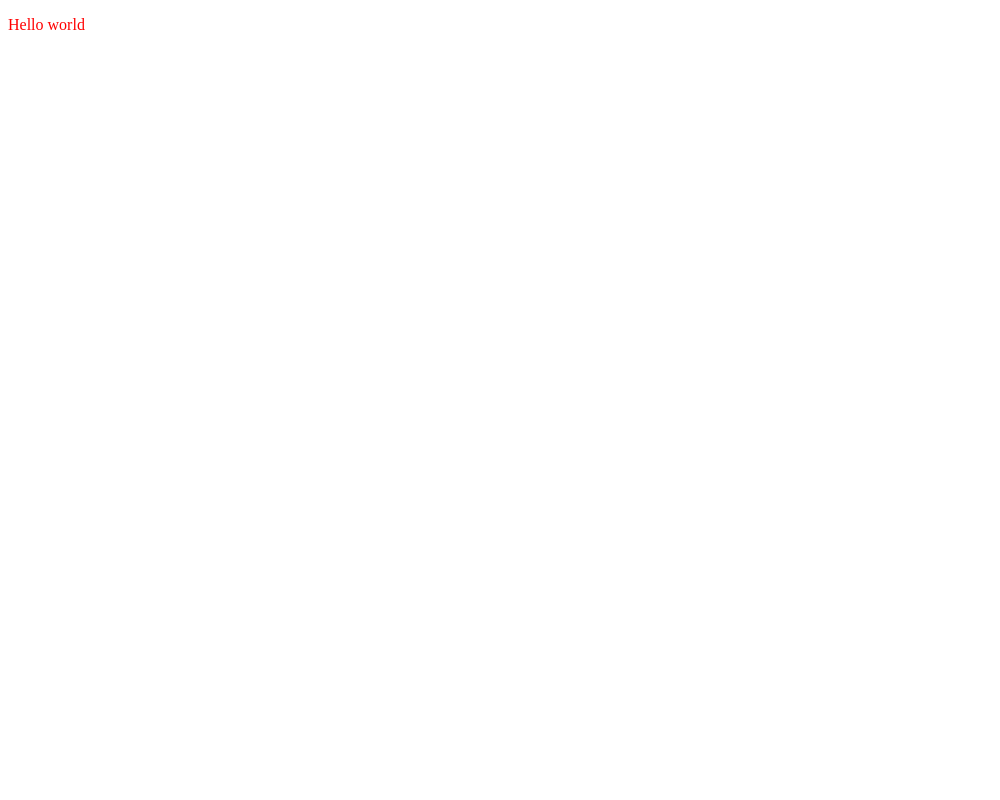
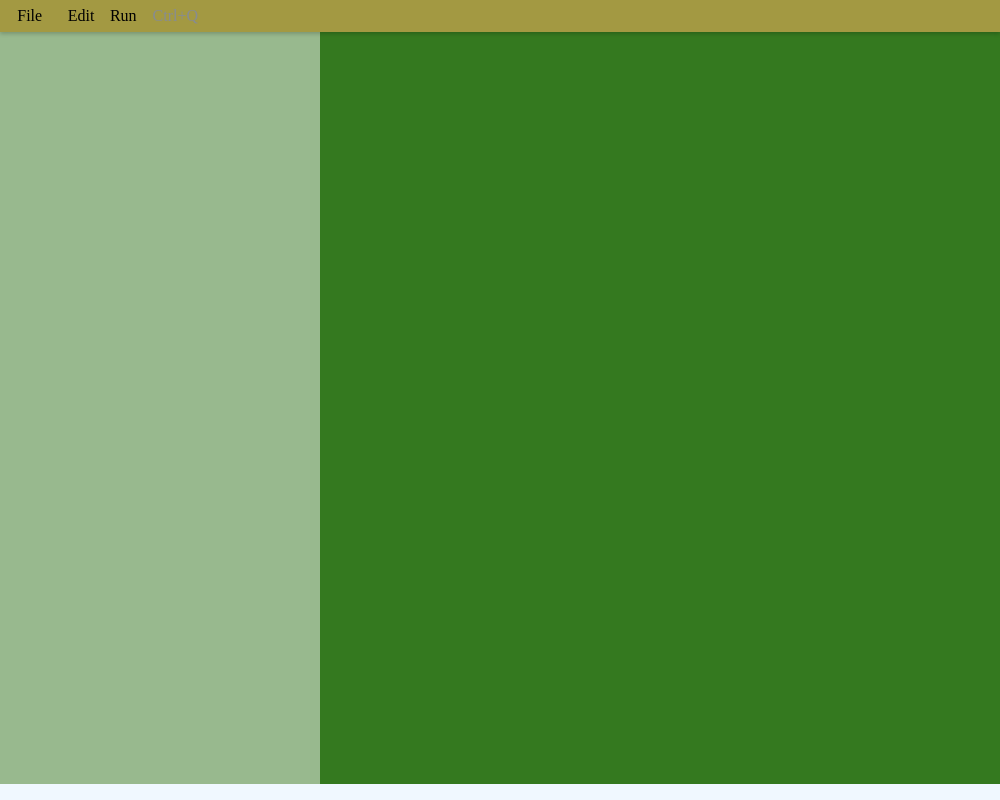
Before and after one commit to jon-tj/Typescript-Testing, an Electron app: page CactusJS init/public/index.html in a window 1000 px wide. Drawn offline with Linux system fonts and the light colour scheme.

Commit message:
added navbar and stuff

```diff
--- a/CactusJS init/public/index.html
+++ b/CactusJS init/public/index.html
@@ -4,11 +4,33 @@
     <meta charset="UTF-8">
     <meta http-equiv="X-UA-Compatible" content="IE=edge">
     <meta name="viewport" content="width=device-width, initial-scale=1.0">
-    <link rel="stylesheet" href="style.css">
+    <link rel="stylesheet" href="styles/style.css">
+    <link rel="stylesheet" href="styles/themes/vanilla.css">
     <meta http-equiv="Content-Security-Policy" content="script-src 'self'">
 </head>
+<body>
+    <section id="navbar">
+    </section>
+    <section id="main-env">
+        <aside id="explorer">
+
+        </aside>
+        <aside id="content">
+            <section id="editor">
+                <aside id="view_0" class="view">
+                    <canvas id="editor-bg-canvas"></canvas>
+                    <!--<img src="../public/img/cactus.png" alt="Cactus JS">-->
+                </aside>
+            </section>
+            <section id="terminal">
+
+            </section>
+        </aside>
+    </section>
+</body>
+<script src="../dist/text-editor.js"></script>
 <script src="../dist/main.js"></script>
-<body>
-    <p>Hello world</p>
-</body>
+<script src="../dist/navbar-builder.js"></script>
+<script src="../dist/run-snippets.js"></script>
+<script src="../dist/terminal.js"></script>
 </html>
--- a/CactusJS init/public/style.css
+++ /dev/null
@@ -1 +0,0 @@
-p{color:red}
--- /dev/null
+++ b/CactusJS init/public/styles/style.css
@@ -0,0 +1,69 @@
+body{margin:0}
+
+/* Panes */
+#content{
+    position: absolute;
+    top:2em; left:0; right:0; bottom:0;
+    background-color: rgb(152, 185, 142);
+}
+#editor{
+    position: absolute;
+    top:0; left:20em; right:0; bottom:1em;
+    background-color: rgb(52, 121, 31);
+}
+#terminal{
+    position: absolute;
+    left:0; right:0; bottom:0;
+    height:1em;
+    background-color: aliceblue;
+    z-index: 9;
+}
+
+/* Navbar */
+.navbar.horizontal>li{
+    display: inline-block;
+    padding: 0.2em;
+    border-radius: 4px;
+    cursor: pointer;
+    min-width: 45px;
+    text-align: center;
+}
+li:hover{background-color: var(--navbar-vertical-bg-hover);}
+li.navbar:hover{background-color: var(--navbar-bg-hover);}
+
+#navbar{
+    position: absolute;
+    top: 0; left: 0; right:0;
+    height:2em;
+    background-color: var(--navbar-bg);
+    z-index: 10;
+    box-shadow: 0 2px 4px rgba(0,0,0,0.2);
+}
+.navbar.horizontal{margin:4px;}
+.navbar{
+    list-style: none;
+    margin:0;
+    padding:0;
+}
+.navbar.vertical{
+    position: absolute;
+    background-color: var(--navbar-vertical-bg);
+    color:var(--navbar-vertical-primary);
+    border-radius: 4px;
+    border: 1px solid var(--navbar-vertical-secondary);
+    overflow: hidden;
+    box-shadow: 0 2px 4px rgba(0,0,0,0.3);
+}
+.navbar.vertical>li{
+    text-align: left;
+    padding: 0.2em;
+    padding-right: 1em;
+    padding-left: 1em;
+}
+.hidden{display: none;}
+.show{display: block;}
+li>span{
+    color:var(--navbar-vertical-secondary);
+    float: right;
+    margin-left: 1em;
+}
--- /dev/null
+++ b/CactusJS init/public/styles/themes/vanilla.css
@@ -0,0 +1,12 @@
+:root{
+    --navbar-bg: #a39942;
+    --navbar-bg-hover: #d8cb5a;
+    --sidebar-bg: #ffed47;
+    --editor-bg: #27303b;
+    --editor-bg-light: #394655;
+
+    --navbar-vertical-bg: #394655;
+    --navbar-vertical-bg-hover: #4f5f70;
+    --navbar-vertical-primary: #c6cacf;
+    --navbar-vertical-secondary: #878c92;
+}
--- a/CactusJS init/src/main.ts
+++ b/CactusJS init/src/main.ts
@@ -1,3 +1,2 @@
-//? just a simple example
-
-console.log("hi ;)")
+const editorBgCanvas=document.getElementById('editor-bg-canvas') as HTMLCanvasElement
+const editor=new Editor(editorBgCanvas)
--- /dev/null
+++ b/CactusJS init/src/navbar-builder.ts
@@ -0,0 +1,108 @@
+// VVV edit this to make new menu items ;))
+const menuTree={
+    'File':{
+        'New|Ctrl+N':()=>console.log('new'),
+        'Open|Ctrl+O':()=>console.log('open'),
+        'Save|Ctrl+S':()=>console.log('save')
+    },
+    'Edit':{
+        'Undo|Ctrl+Z':editor.undo,
+        'Redo|Ctrl+Shift+Z':editor.redo,
+        'Find|Ctrl+F':()=>console.log('find'),
+        'Replace|Ctrl+R':()=>console.log('replace')
+    },
+    'Run|Ctrl+Q':()=>{
+        // Run a selection if it can be found, otherwise run the file
+        terminal.show()
+        terminal.print('Running...')
+        var tab=editor.activeTab
+        if(!tab) return
+        var selection=tab.selection
+        if(selection) tryRunSnippet(selection)
+        else tryRunSnippet(tab.content)
+    }
+}
+
+//#region the glue that makes it all work
+const navbar=document.querySelector('#navbar')
+const mainEnv=document.querySelector('#main-env')
+var root=document.createElement("ul")
+var focusedMenu:HTMLElement|null=null
+root.classList.add("navbar")
+root.classList.add("horizontal")
+navbar.append(root)
+
+function hideActiveMenu(){
+    if(focusedMenu){
+        focusedMenu.classList.add('hidden')
+        focusedMenu=null
+    }
+}
+function createMenuItem(parent,obj,name="",level=0){
+    if(level==0){
+        Object.keys(obj).forEach(key=>{
+            parent.append(createMenuItem(parent,obj[key],key,1))
+        })
+        return
+    }
+    var li=document.createElement('li')
+    if(level==1) li.classList.add("navbar")
+    var s=name.split('|')
+    li.innerText=s[0]
+    if(s.length>1){
+        li.innerHTML+="<span>"+s[1]+"</span>"
+        shortcutKeys[s[1]]=obj as Function
+    }
+    parent.append(li)
+    if(obj instanceof(Function)){
+        li.addEventListener('click',obj)
+        li.classList.add("show")
+        if(level==1) li.addEventListener('mouseenter',()=>{
+            if(focusedMenu){
+                focusedMenu.classList.add("hidden")
+                focusedMenu=li
+            }
+        })
+    }
+    else{
+        var r=document.createElement("ul")
+        r.classList.add("navbar")
+        r.classList.add("vertical")
+        r.classList.add("hidden")
+        li.append(r)
+        //#region toggle when clicked
+        li.addEventListener('mouseenter',()=>{
+            if(focusedMenu && focusedMenu!=r){
+                focusedMenu.classList.add("hidden")
+                focusedMenu=r
+                focusedMenu.classList.remove("hidden")
+            }
+        })
+        li.addEventListener('click',(e)=>{
+            if(focusedMenu==r){
+                focusedMenu.classList.add("hidden")
+                focusedMenu=null
+            }else{
+                focusedMenu=r
+                focusedMenu.classList.remove("hidden")
+            }
+            e.preventDefault()
+        })
+        //#endregion
+        Object.keys(obj).forEach(key=>{
+            r.append(createMenuItem(r,obj[key],key,level+1))
+        })
+    }
+    return li
+}
+const shortcutKeys:{[key:string]:Function}={}
+
+createMenuItem(root,menuTree)
+
+mainEnv.addEventListener('click',hideActiveMenu)
+
+document.body.addEventListener('keydown',(e)=>{
+    var shc=(e.ctrlKey?"Ctrl+":"")+(e.shiftKey?"Shift+":"")+e.key.toUpperCase()
+    if(shortcutKeys[shc]) shortcutKeys[shc]()
+})
+//#endregion
--- /dev/null
+++ b/CactusJS init/src/run-snippets.ts
@@ -0,0 +1,15 @@
+function tryRunSnippet(snippet:string,lang:string=""){
+    if(lang=='js'){
+        try {
+            eval(snippet);
+        } catch (e) {
+            console.error(e);
+        }
+    }
+    else if(lang=='python'){
+        console.log("cry about it")
+    }
+    else if(lang=='html'){
+        //should open a new tab/window with the html loaded ;))
+    }
+}
--- /dev/null
+++ b/CactusJS init/src/terminal.ts
@@ -0,0 +1,17 @@
+
+class Terminal{
+    lines:string[]; htmlElement:HTMLDivElement;
+    constructor(htmlElement:HTMLDivElement){
+        this.htmlElement=htmlElement
+    }
+    show(){
+        this.htmlElement.style.height="10em"
+    }
+    hide(){
+        this.htmlElement.style.height="1em"
+    }
+    print(msg:any){
+        this.htmlElement.innerHTML+="<br>"+msg
+    }
+}
+const terminal=new Terminal(document.querySelector('#terminal')!)
--- /dev/null
+++ b/CactusJS init/src/text-editor.ts
@@ -0,0 +1,88 @@
+
+class Tab{
+    selectionIdx:{start:number,end:number}
+    undoLog:UndoAction[]
+    undoLogCursor:number
+    constructor(public title:string, public content:string){
+        this.title = title
+        this.content = content
+        this.undoLog=[]
+        this.undoLogCursor=-1
+        this.selectionIdx={start:0,end:0}
+    }
+    get selection():string|null{
+        if(this.selectionIdx.start==this.selectionIdx.end) return null
+        var minIdx=Math.min(this.selectionIdx.start,this.selectionIdx.end)
+        var maxIdx=Math.max(this.selectionIdx.start,this.selectionIdx.end)
+        //? should it be maxIdx+1? or just maxIdx?
+        return this.content.substring(minIdx,maxIdx+1)
+    }
+    write(c:string){
+        this.content=this.content.slice(0,this.selectionIdx.start)+c+this.content.slice(this.selectionIdx.end)
+        this.selectionIdx.start+=c.length
+        this.selectionIdx.end=this.selectionIdx.start
+    }
+}
+class Editor{
+    canvas:HTMLCanvasElement
+    tabs:Tab[]
+    activeTabIdx:number|null
+    constructor(canvas:HTMLCanvasElement,tabs:Tab[]=[]){
+        this.canvas=canvas
+        this.tabs = tabs
+        this.activeTabIdx = null
+    }
+    get isEmpty(){return this.tabs.length == 0}
+    get selection():string|null{
+        if(this.activeTab)
+            return this.activeTab.selection
+        else return null
+    }
+    get activeTab():Tab|null{
+        if(this.activeTabIdx && this.activeTabIdx>=0)
+            return this.tabs[this.activeTabIdx]
+        return null
+    }
+    undo(){
+        var tab=this.activeTab
+        if(tab && tab.undoLog.length > 0 && tab.undoLogCursor >= 0){
+            tab.undoLog[tab.undoLogCursor].undo()
+            tab.undoLogCursor--
+        }
+    }
+    redo(){
+        var tab=this.activeTab
+        if(tab && tab.undoLog.length > 0 && tab.undoLogCursor < tab.undoLog.length-1){
+            tab.undoLog[tab.undoLogCursor].redo()
+            tab.undoLogCursor++
+        }
+    }
+    closeTab(tabIdx:number=-1){
+        if(tabIdx == -1){
+            if(this.activeTabIdx) tabIdx=this.activeTabIdx
+            else return
+        }
+        this.tabs.splice(tabIdx,1)
+        this.activeTabIdx=Math.min(this.activeTabIdx,this.tabs.length-1)
+        if(this.activeTabIdx == -1) this.activeTabIdx=null
+    }
+    write(c:string){
+        var tab=this.activeTab
+        if(tab) tab.write(c)
+    }
+}
+class UndoAction{
+    constructor(public editor:Editor){
+        this.editor = editor
+    }
+    undo(){
+        //!not implemented
+    }
+    redo(){
+        //!not implemented
+    }
+}
+
+document.body.addEventListener('keydown',(e)=>{
+    editor.write(e.key)
+})
```
Also changed, not shown: CactusJS init/dist/main.js, CactusJS init/dist/navbar-builder.js (added), CactusJS init/dist/run-snippets.js (added), CactusJS init/dist/terminal.js (added), CactusJS init/dist/text-editor.js (added), CactusJS init/public/img/cactus.png (added), 5 other files.
